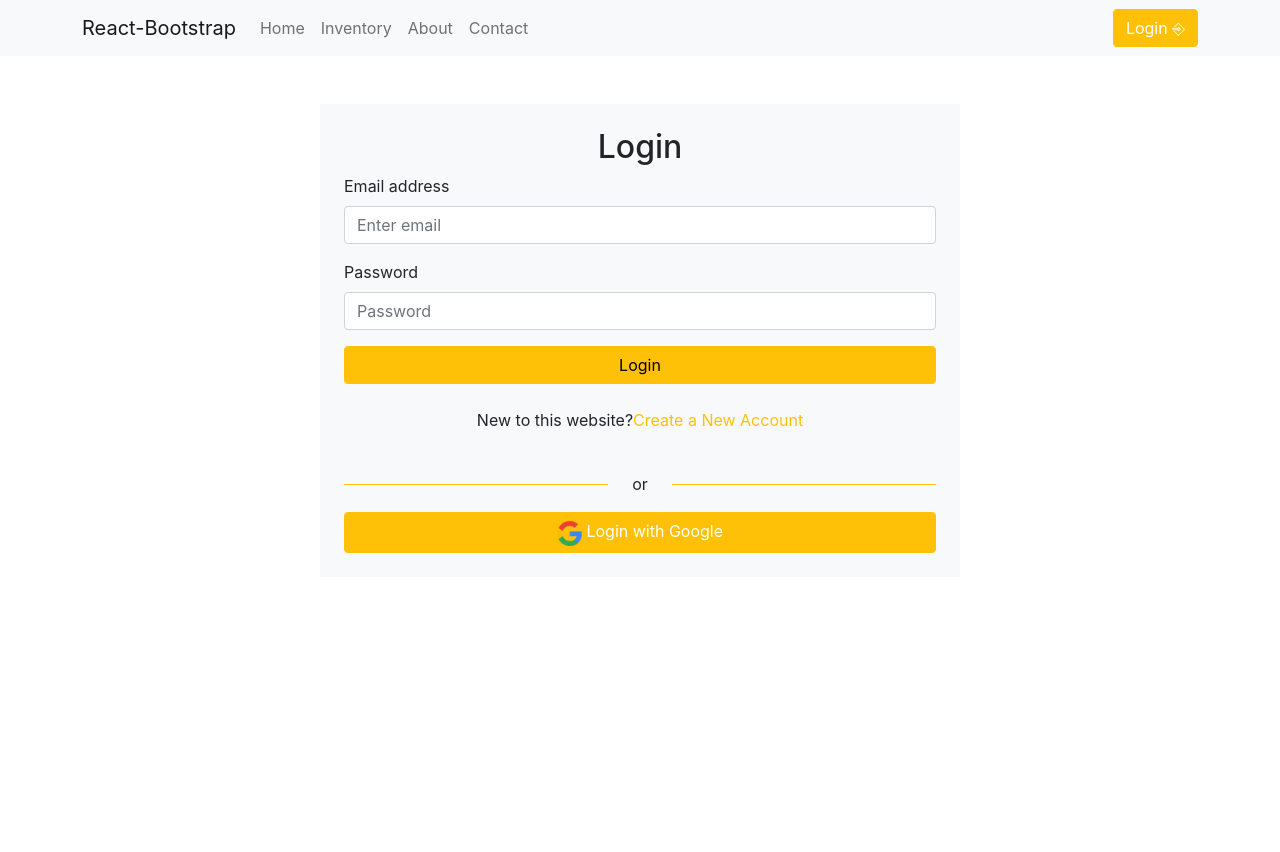
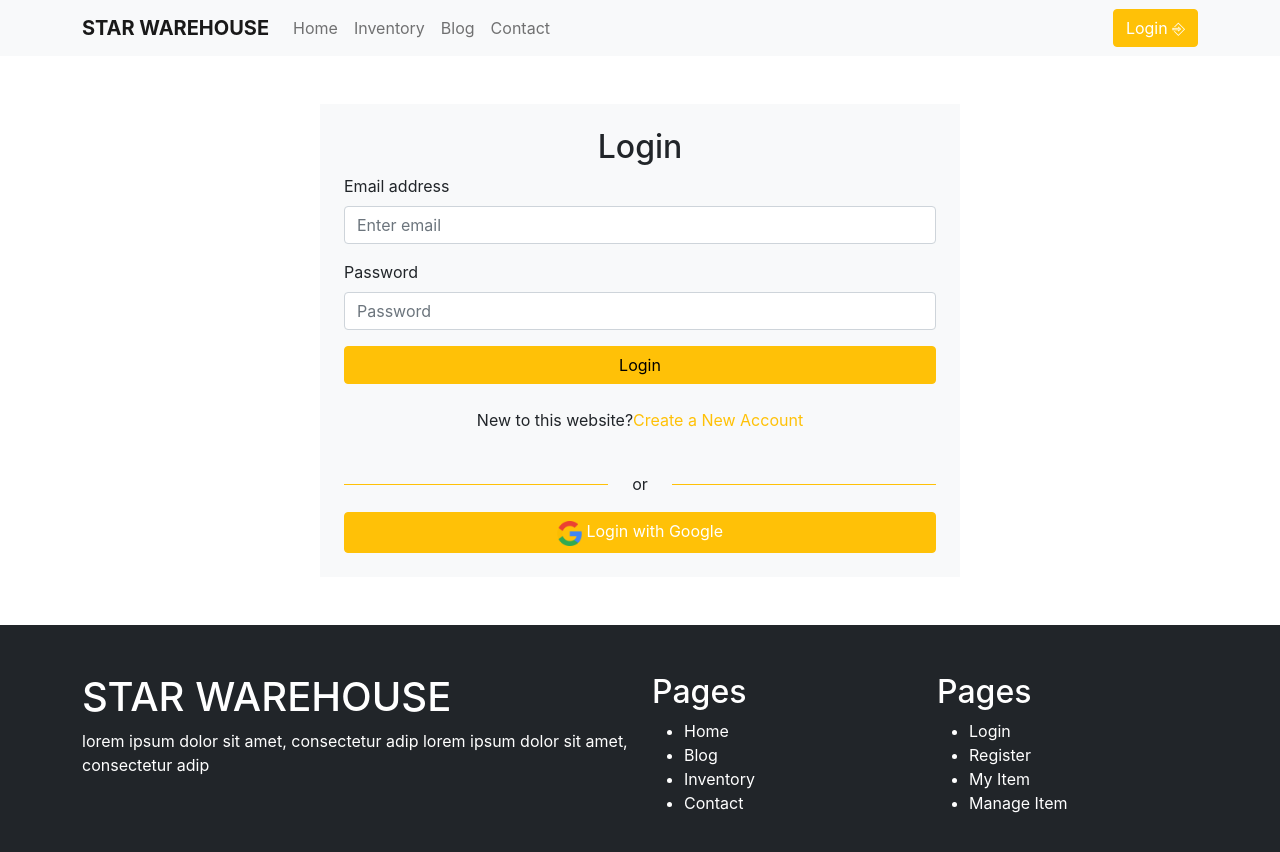
Before and after one commit to abusayeed4bd/start-warehouse-client-side, a React (Create React App) app: page /login in a window 1280 px wide. Shown: the top 852 px of the page. Before the commit the page ends 800 px from the top, so only its background shows below. Built offline with nearby package versions, Linux system fonts and the light colour scheme; no server answers.

Commit message:
footer added

```diff
--- a/src/App.js
+++ b/src/App.js
@@ -10,6 +10,8 @@ import IteamByParam from "./pages/ItemByParam/IteamByParam";
 import RequireAuth from "./RequireAuth/RequireAuth";
 import Inventory from "./pages/Invenory/Inventory";
 import AddItem from "./pages/AddItem/AddItem";
+import MyItem from "./pages/MyItem/MyItem";
+import Footer from "./pages/Shared/Footer/Footer";
 
 function App() {
   return (
@@ -20,7 +22,15 @@ function App() {
         <Route path="/login" element={<Login></Login>}></Route>
         <Route path="/register" element={<Register></Register>}></Route>
         <Route path="/inventory" element={<Inventory></Inventory>}></Route>
-        <Route path="/add" element={<AddItem></AddItem>}></Route>
+        <Route
+          path="/add"
+          element={
+            <RequireAuth>
+              <AddItem></AddItem>
+            </RequireAuth>
+          }
+        ></Route>
+        <Route path="/myitem" element={<MyItem></MyItem>}></Route>
         <Route
           path="/item/:id"
           element={
@@ -31,6 +41,7 @@ function App() {
         ></Route>
         <Route path="*" element={<NotFouond></NotFouond>}></Route>
       </Routes>
+      <Footer></Footer>
     </div>
   );
 }
--- a/src/pages/AddItem/AddItem.js
+++ b/src/pages/AddItem/AddItem.js
@@ -1,10 +1,44 @@
 import React from "react";
 import { Button, Form } from "react-bootstrap";
+import { useAuthState } from "react-firebase-hooks/auth";
+import auth from "../../firebase.init";
 
 const AddItem = () => {
+  const [user] = useAuthState(auth);
+
+  const handleAddItem = (event) => {
+    event.preventDefault();
+    const name = event.target.name.value;
+    const price = event.target.price.value;
+    const description = event.target.description.value;
+    const quantitiy = event.target.quantitiy.value;
+    const supplier = event.target.supplier.value;
+    const img = event.target.img.value;
+
+    fetch("http://localhost:5000/iteams", {
+      method: "POST",
+      headers: {
+        "content-type": "application/json",
+      },
+      body: JSON.stringify({
+        name,
+        price,
+        description,
+        quantitiy,
+        supplier,
+        img,
+        uid: user.uid,
+      }),
+    })
+      .then((res) => res.json())
+      .then((data) => {
+        console.log(data);
+      });
+  };
+
   return (
     <div className="container bg-light p-4 w-50 mx-auto">
-      <Form>
+      <Form onSubmit={handleAddItem}>
         <Form.Group className="mb-3" controlId="formBasicEmail">
           <Form.Label>Name</Form.Label>
           <Form.Control type="text" name="name" placeholder="Enter Item Name" />
--- a/src/pages/Home/Home/Home.js
+++ b/src/pages/Home/Home/Home.js
@@ -1,12 +1,15 @@
 import React from "react";
+import Footer from "../../Shared/Footer/Footer";
 import Banner from "../Banner/Banner";
 import Item from "../Item/Item";
+import Services from "../Services/Services";
 
 const Home = () => {
   return (
     <div>
       <Banner></Banner>
       <Item></Item>
+      <Services></Services>
     </div>
   );
 };
--- a/src/pages/Home/Item/Item.js
+++ b/src/pages/Home/Item/Item.js
@@ -11,6 +11,7 @@ const Item = () => {
   }, []);
   return (
     <div className="container">
+      <h2 className="text-center my-4 text-warning fs-1 fw-bold">Inventory</h2>
       <div className="row">
         {items.map((item) => (
           <SingleItem key={item._id} item={item}></SingleItem>
--- /dev/null
+++ b/src/pages/Home/Services/Services.js
@@ -0,0 +1,34 @@
+import React from "react";
+import guy from "../../../image/guy-with-boxes.png";
+import { Link } from "react-router-dom";
+
+const Services = () => {
+  return (
+    <div className="container py-5">
+      <div className="d-flex align-items-center">
+        <div className="w-50">
+          <img src={guy} alt="" />
+        </div>
+        <div className="w-50 mt-5">
+          <h2 className="display-6 fw-bold text-warning">
+            We offer a wide variety of warehousing services
+          </h2>
+          <ul>
+            <li>Pick-n-Pack</li>
+            <li>E-commerce Fulfillment</li>
+            <li>Retail Fulfillment</li>
+            <li>Online Inventory Reporting</li>
+            <li>Ticketing</li>
+            <li>Assembly (POP Display)</li>
+            <li>Small Parcel (UPS, FedEx, DHL, USPS)</li>
+          </ul>
+          <Link to="/inventory" className="btn btn-warning text-white">
+            See More
+          </Link>
+        </div>
+      </div>
+    </div>
+  );
+};
+
+export default Services;
--- a/src/pages/ItemByParam/IteamByParam.js
+++ b/src/pages/ItemByParam/IteamByParam.js
@@ -1,5 +1,7 @@
 import React, { useEffect, useState } from "react";
+import { useAuthState } from "react-firebase-hooks/auth";
 import { useParams } from "react-router-dom";
+import auth from "../../firebase.init";
 
 const IteamByParam = () => {
   const { id } = useParams();
@@ -16,7 +18,7 @@ const IteamByParam = () => {
   const handleUpdateQuantity = (event) => {
     event.preventDefault();
     const insertedQuantity = event.target.insertedQuantity.value;
-    console.log("inserted quantity", insertedQuantity);
+    if (insertedQuantity > 0) {
       const newQuantity = parseInt(insertedQuantity) + parseInt(quantitiy);
       console.log("new quantity", newQuantity);
       const url = `http://localhost:5000/iteam/${id}`;
@@ -39,10 +41,11 @@ const IteamByParam = () => {
           console.log(json);
           setIsRelode(!isReload);
         });
+    }
   };
   const handleDelivered = () => {
+    if (quantitiy > 0) {
       const newQuantity = parseInt(quantitiy) - 1;
-    console.log("new quantity", newQuantity);
       const url = `http://localhost:5000/iteam/${id}`;
       fetch(url, {
         method: "PUT",
@@ -63,6 +66,7 @@ const IteamByParam = () => {
           console.log(json);
           setIsRelode(!isReload);
         });
+    }
   };
   return (
     <div className="container mt-5">
--- /dev/null
+++ b/src/pages/MyItem/MyItem.js
@@ -0,0 +1,30 @@
+import React, { useEffect, useState } from "react";
+import { useAuthState } from "react-firebase-hooks/auth";
+import auth from "../../firebase.init";
+
+const MyItem = () => {
+  const [item, setItem] = useState([]);
+  const [user] = useAuthState(auth);
+  useEffect(() => {
+    fetch("http://localhost:5000/iteams")
+      .then((res) => res.json())
+      .then((data) => setItem(data));
+  }, []);
+
+  const userItem = item.filter((myItem) => user.uid === myItem.uid);
+  return (
+    <div className="container w-50 mx-auto bg-light mt-3">
+      <h2 className="text-center text-warning ">My Item</h2>
+      {userItem.map((item) => (
+        <div className="text-center">
+          <h2>
+            {item.name}{" "}
+            <button className="btn btn-danger text-center">X</button>
+          </h2>
+        </div>
+      ))}
+    </div>
+  );
+};
+
+export default MyItem;
--- /dev/null
+++ b/src/pages/Shared/Footer/Footer.js
@@ -0,0 +1,43 @@
+import React from "react";
+
+const Footer = () => {
+  return (
+    <div className="bg-dark text-white py-5">
+      <div className="container">
+        <div className="row">
+          <div className="col-lg-6 col-md-6 col-sm-12">
+            <h1>STAR WAREHOUSE</h1>
+            <p>
+              lorem ipsum dolor sit amet, consectetur adip lorem ipsum dolor sit
+              amet, consectetur adip
+            </p>
+          </div>
+          <div className="col-lg-6 col-md-6 col-sm-12">
+            <div className="row">
+              <div className="col-lg-6 col-sm-12 col-md-6">
+                <h2>Pages</h2>
+                <ul>
+                  <li>Home</li>
+                  <li>Blog</li>
+                  <li>Inventory</li>
+                  <li>Contact</li>
+                </ul>
+              </div>
+              <div className="col-lg-6 col-sm-12 col-md-6">
+                <h2>Pages</h2>
+                <ul>
+                  <li>Login</li>
+                  <li>Register</li>
+                  <li>My Item</li>
+                  <li>Manage Item</li>
+                </ul>
+              </div>
+            </div>
+          </div>
+        </div>
+      </div>
+    </div>
+  );
+};
+
+export default Footer;
--- a/src/pages/Shared/Header/Header.js
+++ b/src/pages/Shared/Header/Header.js
@@ -14,8 +14,8 @@ const Header = () => {
   return (
     <Navbar className="sticky-top" bg="light" expand="lg">
       <Container>
-        <Navbar.Brand as={Link} to="/">
-          React-Bootstrap
+        <Navbar.Brand className="fw-bold" as={Link} to="/">
+          STAR WAREHOUSE
         </Navbar.Brand>
         <Navbar.Toggle aria-controls="basic-navbar-nav" />
         <Navbar.Collapse className="outline-0" id="basic-navbar-nav">
@@ -26,7 +26,7 @@ const Header = () => {
             <Nav.Link as={Link} to="/inventory">
               Inventory
             </Nav.Link>
-            <Nav.Link href="#link">About</Nav.Link>
+            <Nav.Link href="#link">Blog</Nav.Link>
             <Nav.Link href="#link">Contact</Nav.Link>
           </Nav>
           <Nav className="ms-auto">
```
Also changed, not shown: src/image/guy-with-boxes.png (added). Lines whose indentation alone changed are shown as unchanged.
